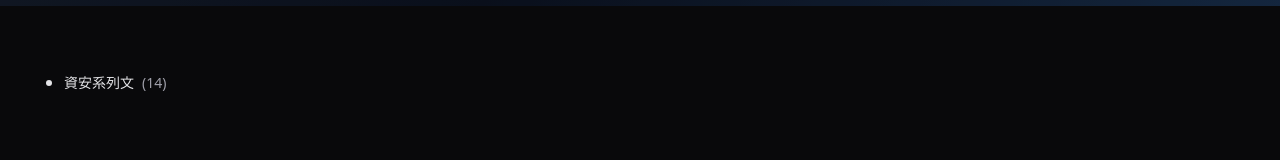
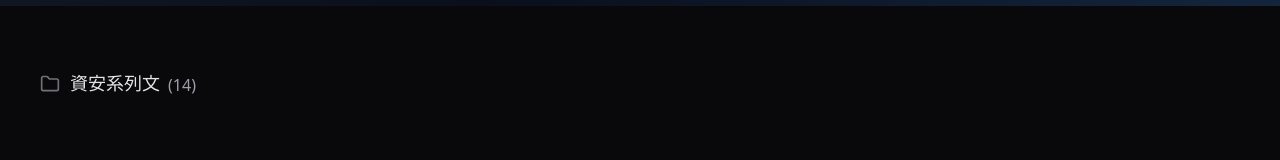
Before and after one commit to Lucas-Chu-0209/HackMyWayIn, a Next.js app: page /categories in a window 1280 px wide. Shown: the part 378-538 px from the top of the page. Built offline with nearby package versions, Linux system fonts and the light colour scheme.

Commit message:
adjust categories page

```diff
--- a/package.json
+++ b/package.json
@@ -10,6 +10,7 @@
   },
   "dependencies": {
     "@vercel/kv": "^3.0.0",
+    "lucide-react": "^1.16.0",
     "next": "^16.2.6",
     "next-mdx-remote": "^6.0.0",
     "next-themes": "^0.4.6",
--- a/src/app/categories/page.tsx
+++ b/src/app/categories/page.tsx
@@ -1,4 +1,6 @@
 import Link from "next/link";
+// 1. Import the Folder icon from your icon library
+import { Folder } from "lucide-react";
 
 import PageHeader from "@/components/PageHeader";
 import { getAllCategories } from "@/lib/posts";
@@ -15,20 +17,33 @@ export default async function CategoriesPage() {
       <main className="bg-zinc-100 dark:bg-zinc-950">
         <div className="mx-auto max-w-7xl px-4 py-16 sm:px-6 lg:px-8 xl:px-10">
           {categories.length === 0 ? (
-            <div className="rounded-2xl border border-zinc-200 bg-white p-6 text-sm text-zinc-500 dark:border-white/10 dark:bg-zinc-900/50 dark:text-zinc-400">
+            <div className="rounded-2xl border border-zinc-200 bg-white p-6 text-large text-zinc-500 dark:border-white/10 dark:bg-zinc-900/50 dark:text-zinc-400">
               No categories yet.
             </div>
           ) : (
-            <ul className="list-disc space-y-2 pl-6 text-zinc-700 dark:text-zinc-200">
+            /* Note: changed 'list-disc pl-6' to 'list-none pl-0' since custom icons replace the bullets */
+            <ul className="list-none pl-0 space-y-3 text-zinc-700 dark:text-zinc-200">
               {categories.map((category) => (
-                <li key={category.slug}>
+                <li key={category.slug} className="flex items-center gap-2">
+
+                  {/* The Link now contains both the folder icon and the category name */}
                   <Link
                     href={`/categories/${category.slug}`}
-                    className="inline-flex items-center gap-2 text-sm transition-colors hover:text-zinc-900 dark:hover:text-zinc-100"
+                    className="group inline-flex items-center gap-2.5 text-[18px] transition-colors hover:text-zinc-900 dark:hover:text-zinc-100"
                   >
+                    {/* 2. Added the folder icon inside the link */}
+                    <Folder
+                      className="h-5 w-5 text-zinc-400 dark:text-zinc-500 transition-colors group-hover:text-zinc-700 dark:group-hover:text-zinc-300"
+                      strokeWidth={2}
+                    />
                     <span className="font-medium">{category.name}</span>
-                    <span className="text-zinc-500 dark:text-zinc-400">({category.count})</span>
                   </Link>
+
+                  {/* The count is outside the link, sitting right after */}
+                  <span className="text-zinc-500 dark:text-zinc-400 text-[16px] select-none pt-0.5">
+                    ({category.count})
+                  </span>
+
                 </li>
               ))}
             </ul>
```
Also changed, not shown: 1 other file (tests, documents, lock files or other folders).
